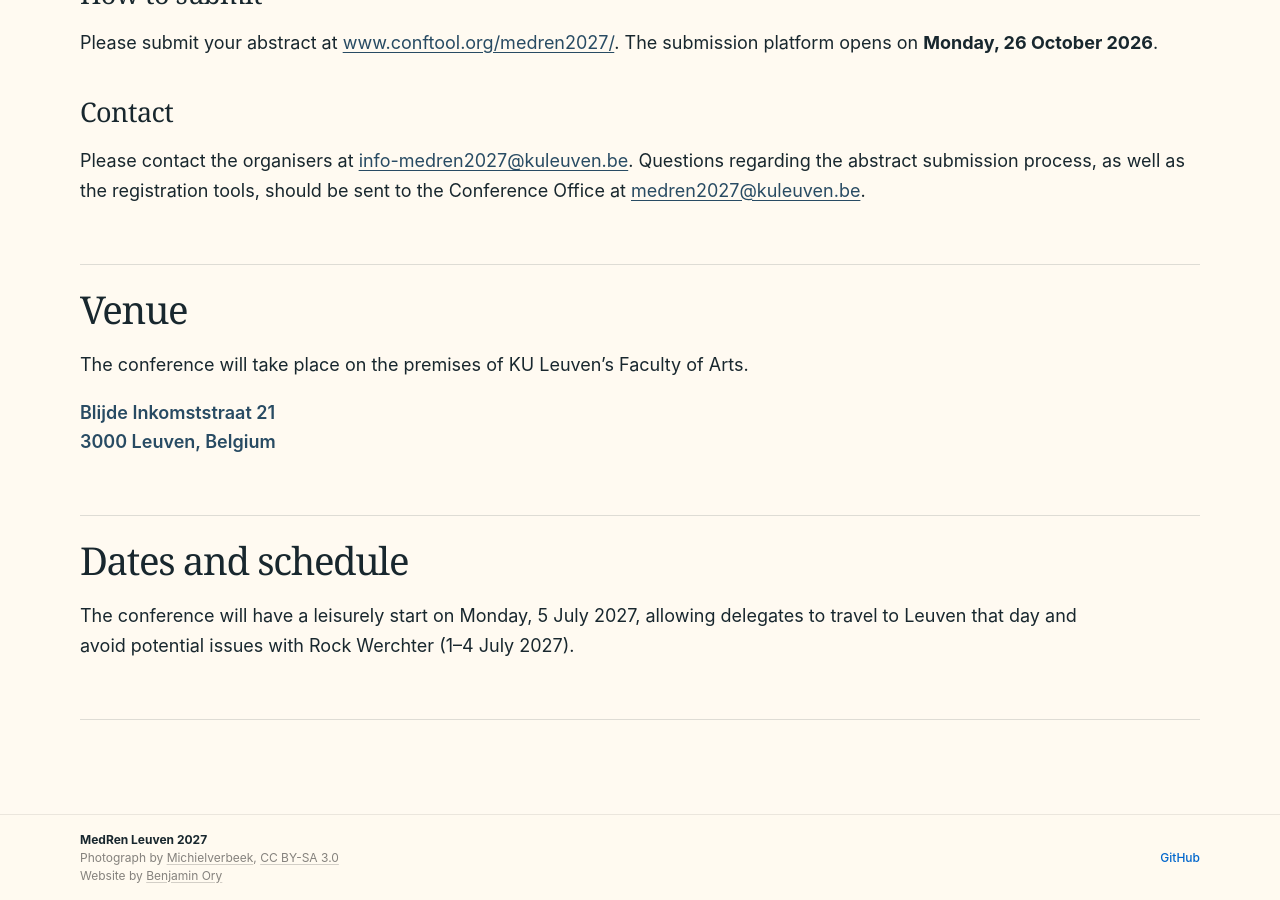
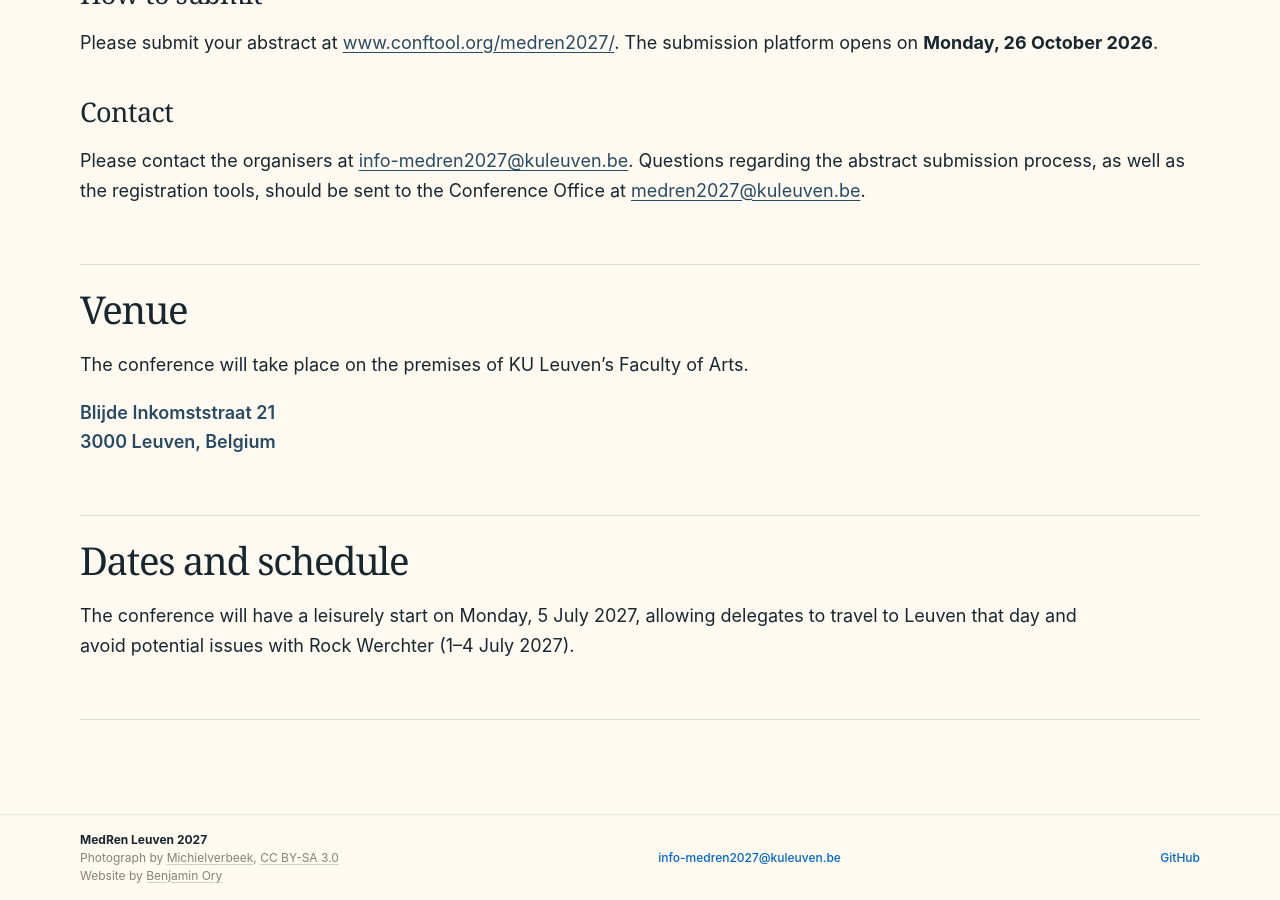
Before and after one commit to benory/MedRen-2027-Website, a Jekyll site: the page built from index.html, in a window 1280 px wide and 900 px high, scrolled down 2311 px. Built offline with Jekyll 4.4.1, drawn with Linux system fonts in a browser that asks for light colours.

Commit message:
Add organisers email to site footer

```diff
--- a/_includes/footer.html
+++ b/_includes/footer.html
@@ -12,6 +12,7 @@
       <p class="website-credit">Website by <a href="https://benjaminory.com">Benjamin Ory</a></p>
     </div>
 
+    <a href="mailto:info-medren2027@kuleuven.be">info-medren2027@kuleuven.be</a>
     <a class="footer-github" href="https://github.com/{{ site.github_username }}">GitHub</a>
   </div>
 </footer>
```
